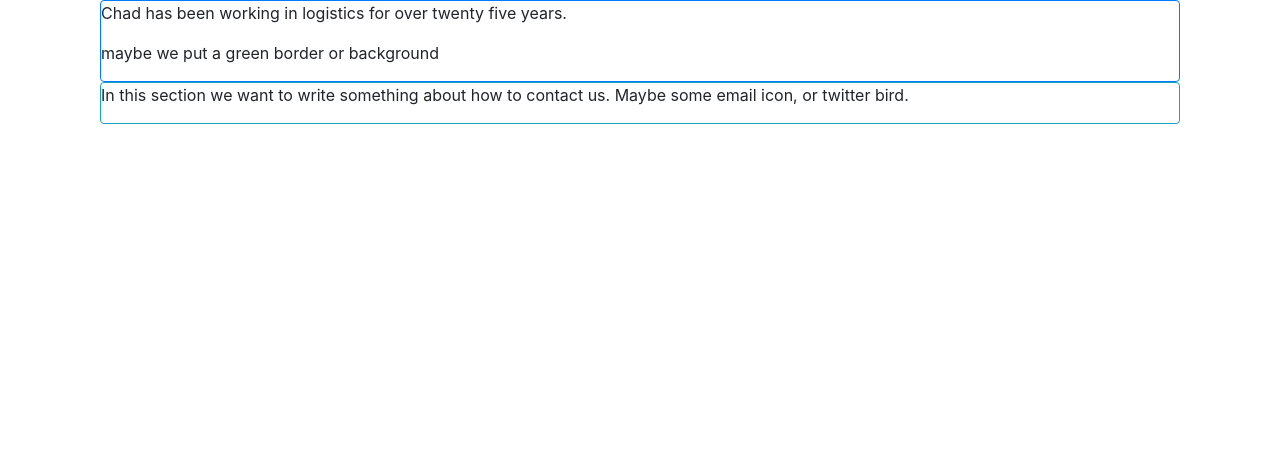
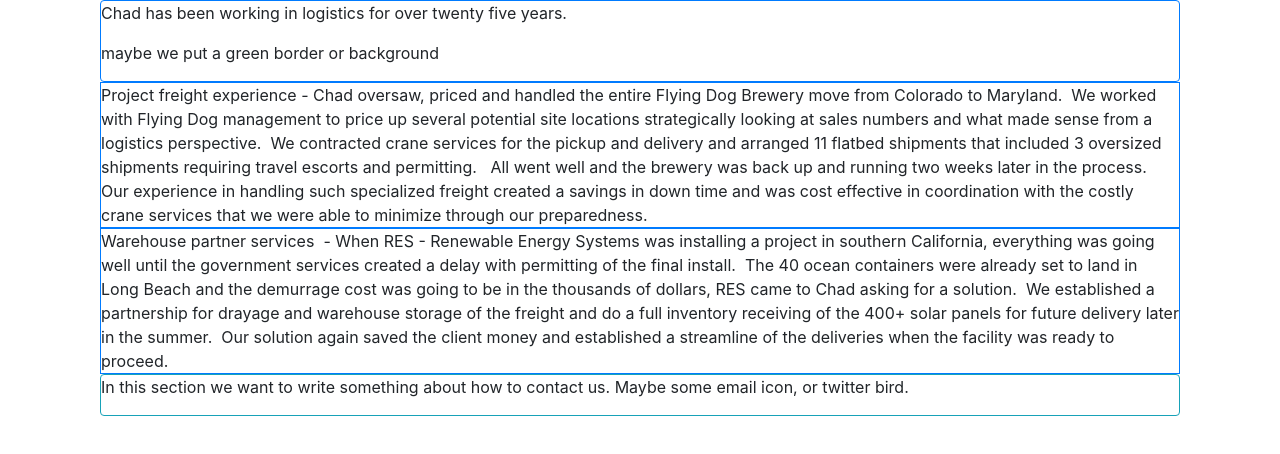
Before and after one commit to mcliff1/jonessite, a React (Create React App) app: page / in a window 1280 px wide. Shown: the top 454 px of the page. Built offline with nearby package versions, Linux system fonts and the light colour scheme.

Commit message:
added case studies content

```diff
--- a/src/components/About.jsx
+++ b/src/components/About.jsx
@@ -9,6 +9,10 @@
           </p>
           <p>maybe we put a green border or background</p>
         </div>
+        <div className="border border-primary rounted">Project freight experience - Chad oversaw, priced and handled the entire Flying Dog Brewery move from Colorado to Maryland.  We worked with Flying Dog management to price up several potential site locations strategically looking at sales numbers and what made sense from a logistics perspective.  We contracted crane services for the pickup and delivery and arranged 11 flatbed shipments that included 3 oversized shipments requiring travel escorts and permitting.   All went well and the brewery was back up and running two weeks later in the process.  Our experience in handling such specialized freight created a savings in down time and was cost effective in coordination with the costly crane services that we were able to minimize through our preparedness.
+        </div>
+        <div className="border border-primary rounted">Warehouse partner services  - When RES - Renewable Energy Systems was installing a project in southern California, everything was going well until the government services created a delay with permitting of the final install.  The 40 ocean containers were already set to land in Long Beach and the demurrage cost was going to be in the thousands of dollars, RES came to Chad asking for a solution.  We established a partnership for drayage and warehouse storage of the freight and do a full inventory receiving of the 400+ solar panels for future delivery later in the summer.  Our solution again saved the client money and established a streamline of the deliveries when the facility was ready to proceed.
+        </div>
 
       </div>
     );
```
